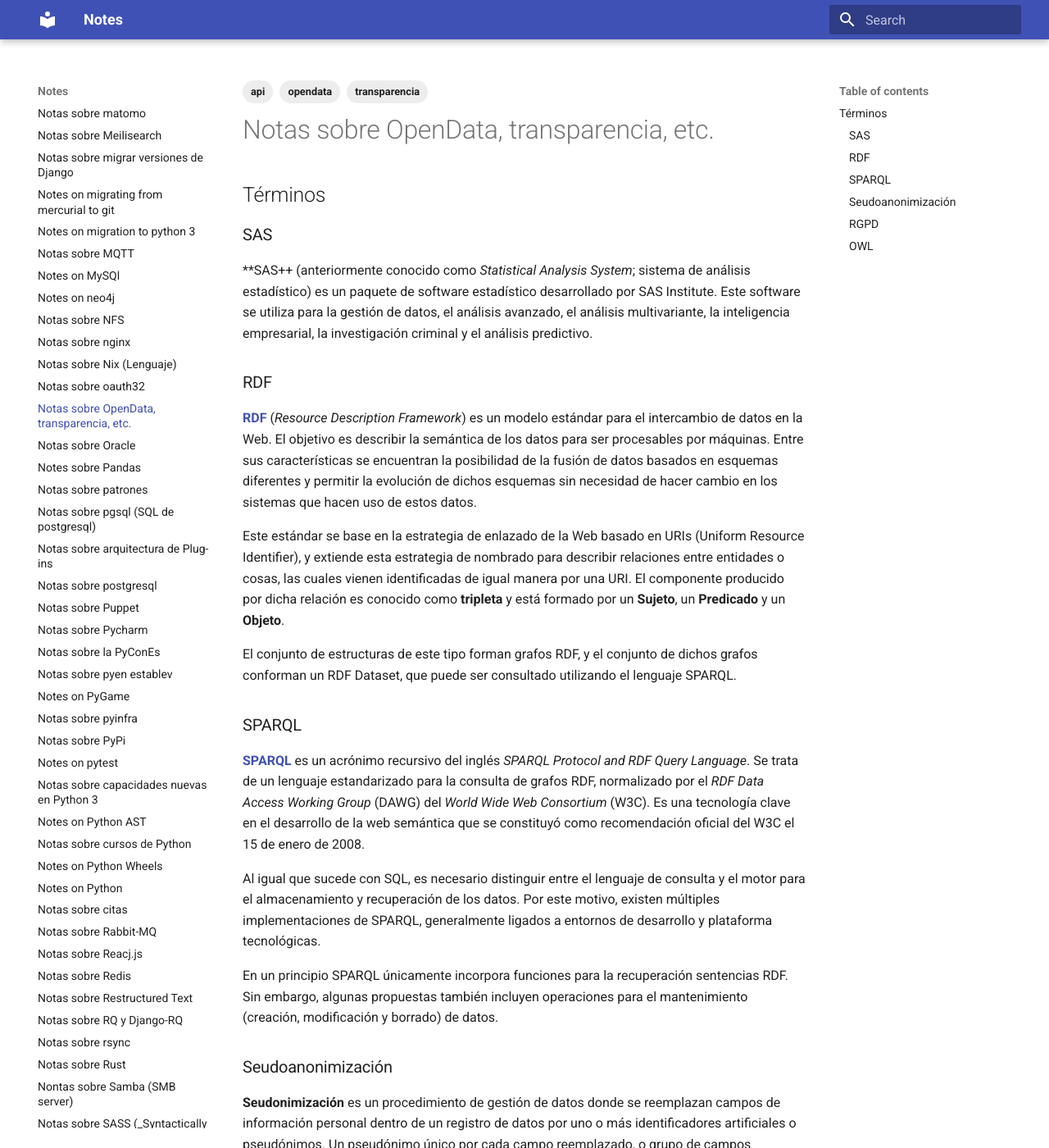
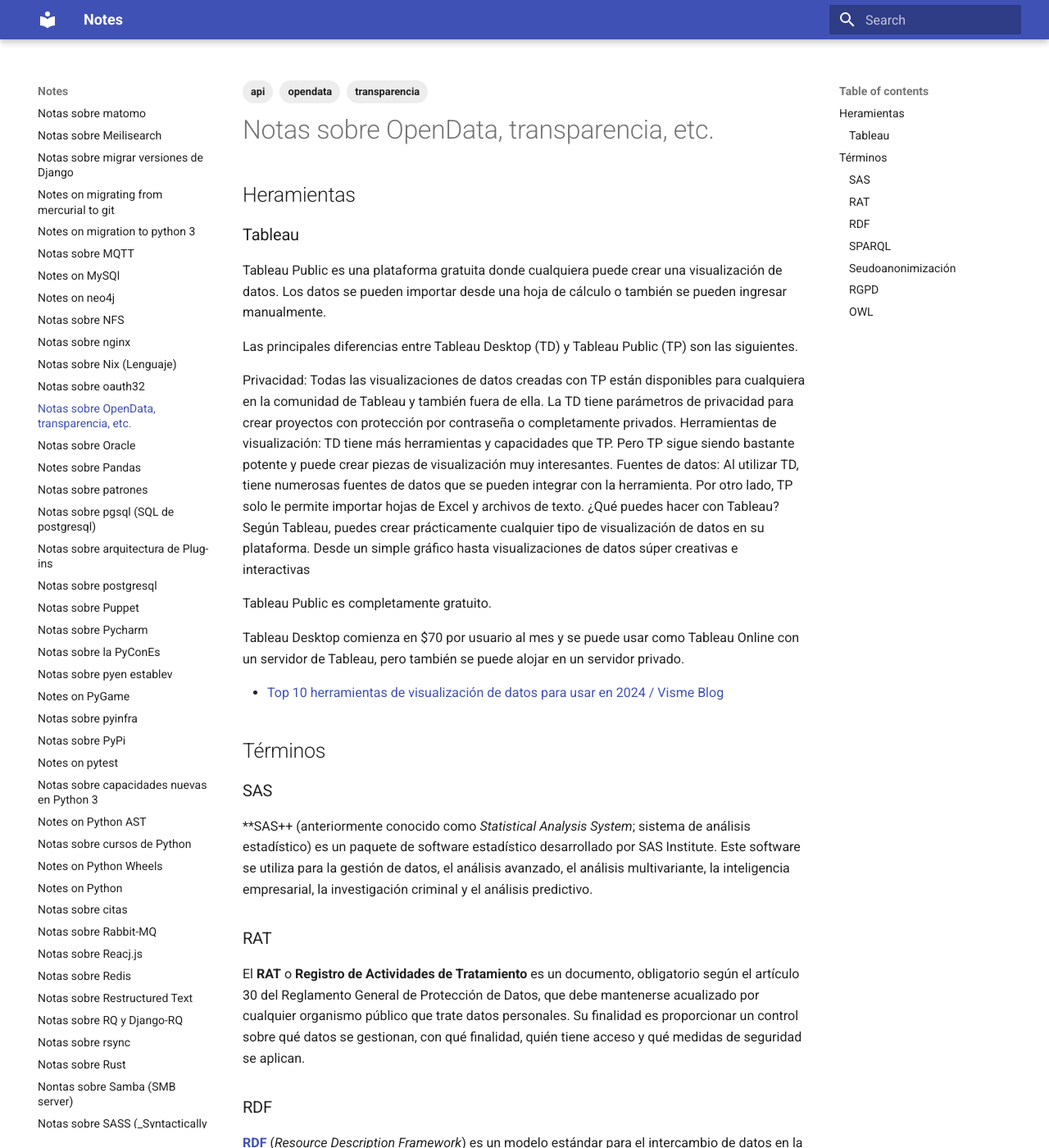
Before and after one commit to euribates/notes, an MkDocs documentation site: the page built from docs/notes-on-opendata.md, in a window 1280 px wide and 1400 px high. Shown: the whole window at 82% size. Built offline with MkDocs 1.6.1 and Material for MkDocs 9.7.7, drawn with Linux system fonts in a browser that asks for light colours.

Commit message:
Notas sobre Opendata

```diff
--- a/docs/notes-on-opendata.md
+++ b/docs/notes-on-opendata.md
@@ -5,6 +5,26 @@
     - transparencia
     - api
 ---
+
+## Heramientas
+
+### Tableau
+
+Tableau Public es una plataforma gratuita donde cualquiera puede crear una visualización de datos. Los datos se pueden importar desde una hoja de cálculo o también se pueden ingresar manualmente.
+
+Las principales diferencias entre Tableau Desktop (TD) y Tableau Public (TP) son las siguientes.
+
+Privacidad: Todas las visualizaciones de datos creadas con TP están disponibles para cualquiera en la comunidad de Tableau y también fuera de ella. La TD tiene parámetros de privacidad para crear proyectos con protección por contraseña o completamente privados.
+Herramientas de visualización: TD tiene más herramientas y capacidades que TP. Pero TP sigue siendo bastante potente y puede crear piezas de visualización muy interesantes.
+Fuentes de datos: Al utilizar TD, tiene numerosas fuentes de datos que se pueden integrar con la herramienta. Por otro lado, TP solo le permite importar hojas de Excel y archivos de texto.
+¿Qué puedes hacer con Tableau?
+Según Tableau, puedes crear prácticamente cualquier tipo de visualización de datos en su plataforma. Desde un simple gráfico hasta visualizaciones de datos súper creativas e interactivas
+
+Tableau Public es completamente gratuito.
+
+Tableau Desktop comienza en $70 por usuario al mes y se puede usar como Tableau Online con un servidor de Tableau, pero también se puede alojar en un servidor privado.
+
+- [Top 10 herramientas de visualización de datos para usar en 2024 / Visme Blog](https://visme.co/blog/es/visualizacion-de-datos/)
 
 ## Términos
 
@@ -14,6 +34,14 @@
 es un paquete de software estadístico desarrollado por SAS Institute. Este software
 se utiliza para la gestión de datos, el análisis avanzado, el análisis multivariante,
 la inteligencia empresarial, la investigación criminal y el análisis predictivo.
+
+### RAT
+
+El **RAT** o **Registro de Actividades de Tratamiento** es un documento, obligatorio
+según el artículo 30 del Reglamento General de Protección de Datos, que debe mantenerse
+acualizado por cualquier organismo público que trate datos personales. Su finalidad es
+proporcionar un control sobre qué datos se gestionan, con qué finalidad, quién tiene acceso
+y qué medidas de seguridad se aplican.
 
 ### RDF
 
```
